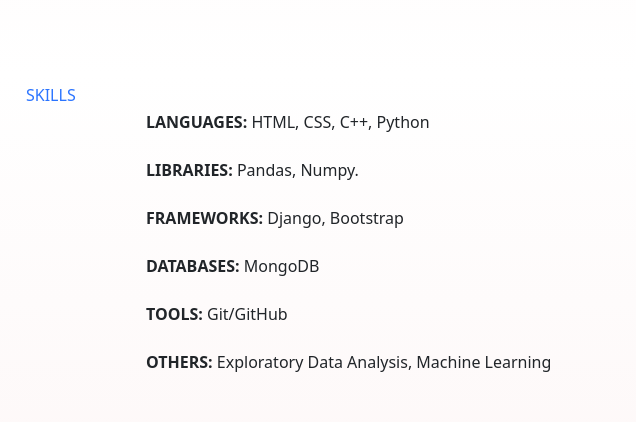
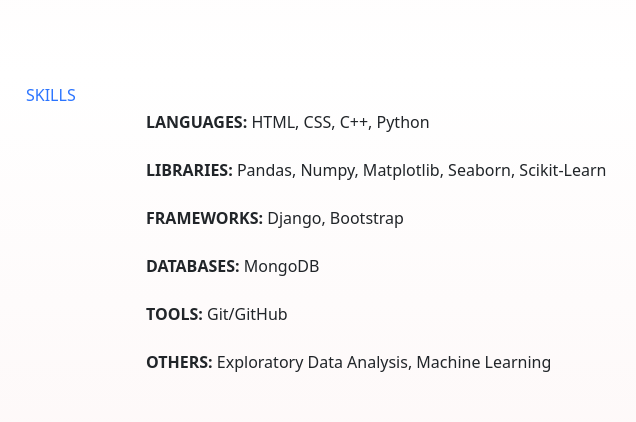
Before and after one commit to BhushanDhamankar/BhushanDhamankar.github.io, a plain HTML site: page index.html in a window 1280 px wide. Shown: the part 378-800 px from the top of the page, 644-1280 px from the left. Drawn offline with nearby package versions, Linux system fonts and the light colour scheme.

Commit message:
Update index.html

```diff
--- a/index.html
+++ b/index.html
@@ -78,7 +78,7 @@
             <h6 class="topic">SKILLS</h6><br>
             <div class="para">
                 <p><b>LANGUAGES: </b>HTML, CSS, C++, Python<br><br>
-                    <b>LIBRARIES: </b>Pandas, Numpy.<br><br>
+                    <b>LIBRARIES: </b>Pandas, Numpy, Matplotlib, Seaborn, Scikit-Learn<br><br>
                     <b>FRAMEWORKS: </b>Django, Bootstrap <br><br>
                     <b>DATABASES: </b>MongoDB<br><br>
                     <b>TOOLS: </b>Git/GitHub<br><br>
```
